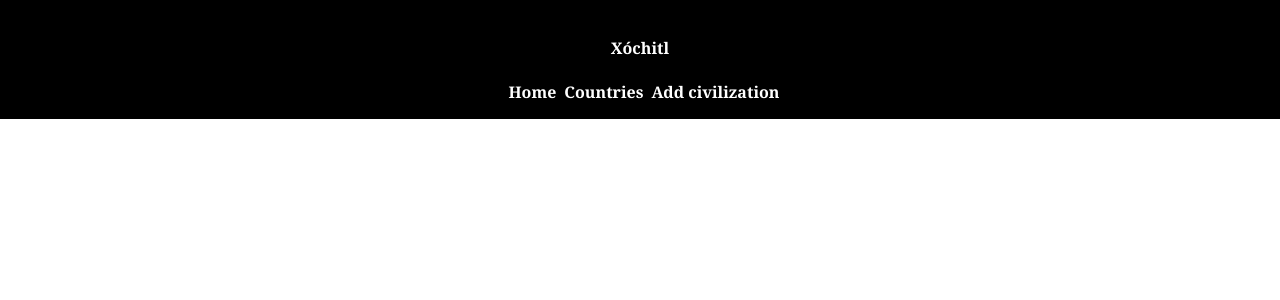
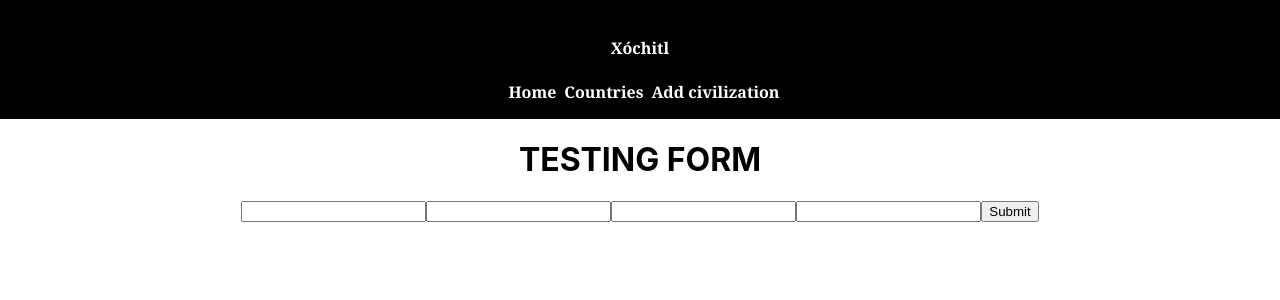
Before and after one commit to Tezcatlimichi/mesoamerican_civilizations, a React (Create React App) app in the folder civilizations-clientfrontend/: page /new in a window 1280 px wide. Shown: the top 300 px of the page. Built offline with nearby package versions, Linux system fonts and the light colour scheme; no server answers.

Commit message:
created form

```diff
--- a/civilizations-clientfrontend/src/components/CivilizationForm.jsx
+++ b/civilizations-clientfrontend/src/components/CivilizationForm.jsx
@@ -3,7 +3,14 @@
 const CivilizationForm = () =>{
   return(
     <div>
-
+      <h1>TESTING FORM</h1>
+      <form >
+      <input type="text"  />
+      <input type="text" />
+      <input type="text-area"  />
+      <input type="text"  />
+      <button>Submit</button>
+    </form>
     </div>
   )
 }
```
